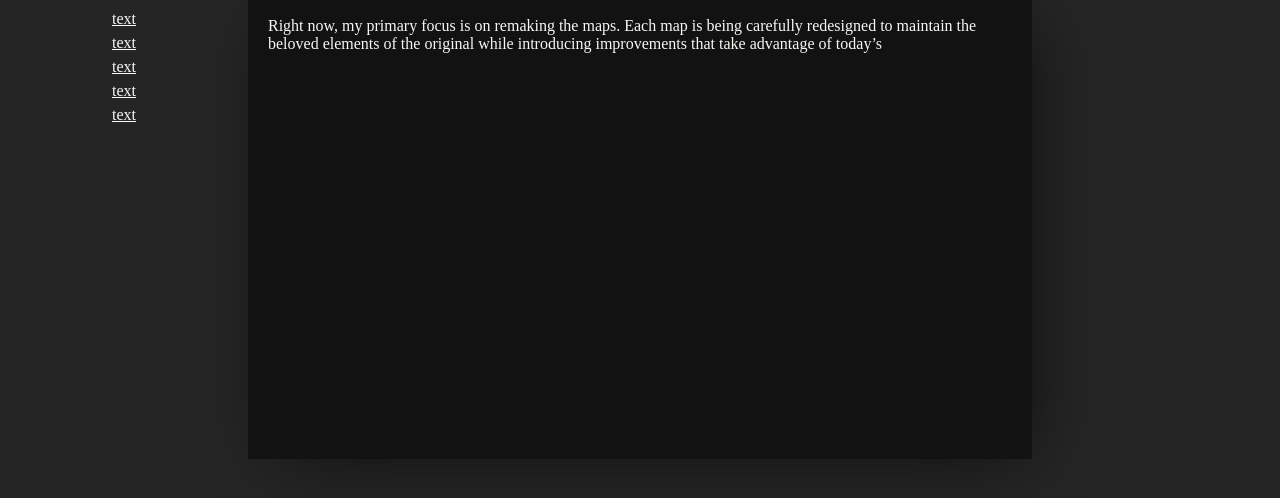
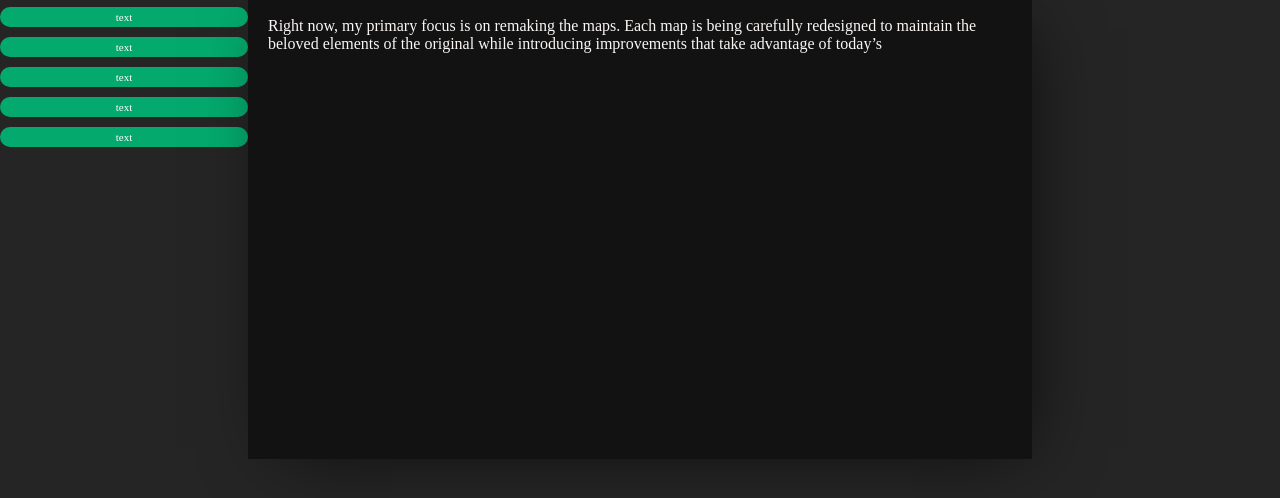
Before and after one commit to VKharchenko2272/game_remake_project_l4d, a plain HTML site: page DeadCenter.html in a window 1280 px wide. Shown: the part 106-604 px from the top of the page. Drawn offline with Linux system fonts and the light colour scheme.

Commit message:
nav wrapper fixes and updates

```diff
--- a/style.css
+++ b/style.css
@@ -1,8 +1,9 @@
-*{
+* {
     margin: 0px;
     padding: 0px;
     color: #faf7f5;
 }
+
 .header {
 
     text-align: center;
@@ -35,8 +36,24 @@
     width: 20%;
     display: flex;
     flex-direction: column;
-    align-items: center;
+    /* align-items: center; */
     padding-top: 10px;
+}
+
+.nav-element {
+    background-color: #04AA6D;
+    line-height: 20px;
+    letter-spacing: 0px;
+    font-weight: 400;
+    border: none;
+    color: white;
+    padding: 0px 12px;
+    text-align: center;
+    font-size: 11px;
+    border-radius: 10px;
+    margin-bottom: 10px;
+    display: inline-block;
+    text-decoration: none;
 }
 
 #container {
@@ -50,7 +67,8 @@
     background-color: #121212;
     color: #e9e9e9;
 }
-.main{
+
+.main {
     background-color: #252525;
 }
 
@@ -61,13 +79,11 @@ background-color: aliceblue;
 
 
 
+
 .right-section {
     width: 20%;
 }
 
-.nav-element {
-    padding: 3px;
-}
 
 .decorator {
     font-weight: bold;
```
